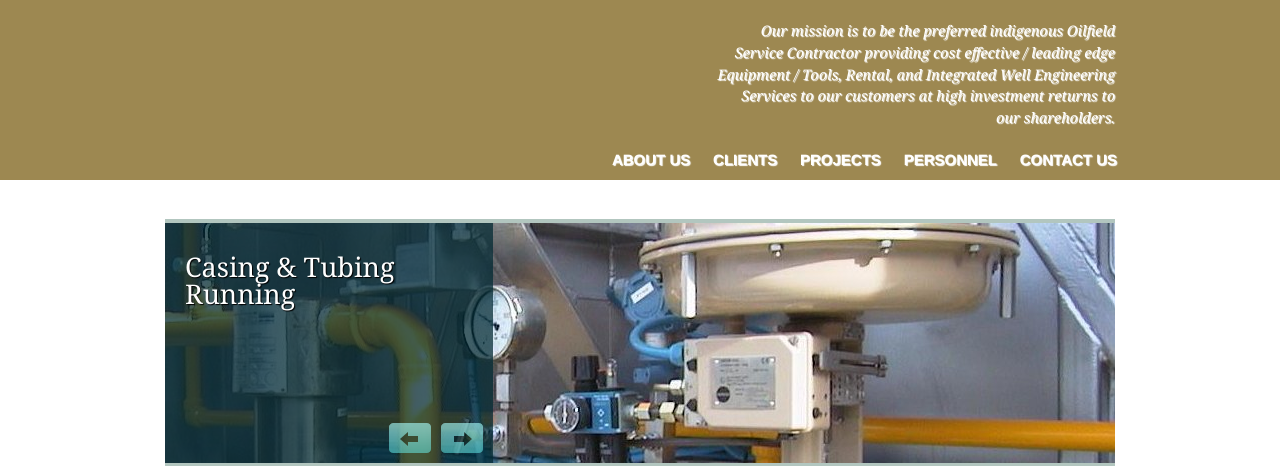
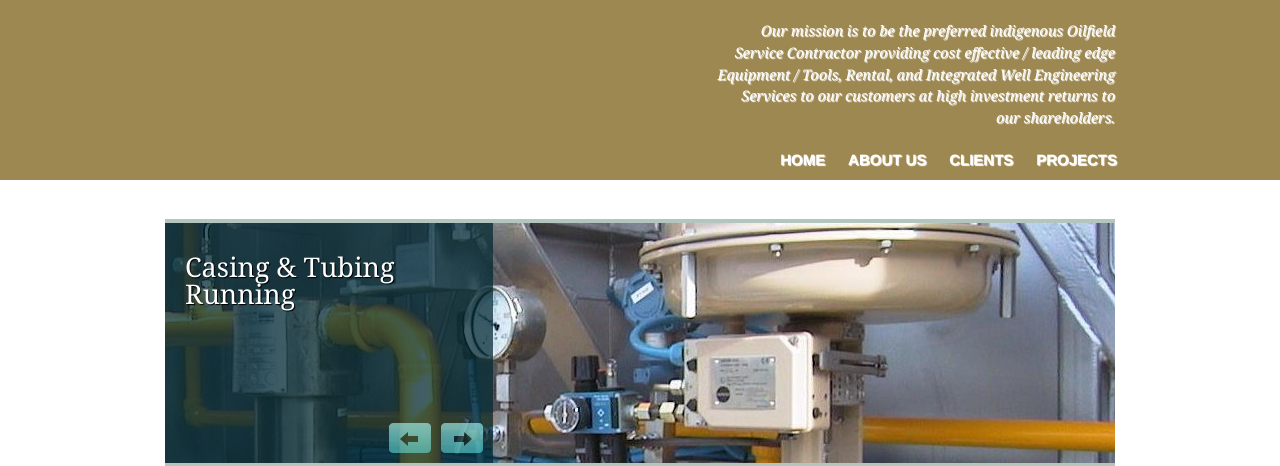
Before and after one commit to deone/tecon, a PHP site: page /index.php in a window 1280 px wide. Shown: the top 466 px of the page. Run offline with PHP 8.4, Linux system fonts and the light colour scheme.

Commit message:
New link 'home'.

```diff
--- a/header.inc.php
+++ b/header.inc.php
@@ -7,12 +7,13 @@
 		returns to our shareholders.
 	    </p>
 	    <ul>
+		<li><a href="index.php">Home</a></li>
 		<li><a href="about.php">About Us</a></li>
 		<!--<li><a href="index.php#content">Services</a></li>-->
 		<li><a href="clients.php">Clients</a></li>
 		<li><a href="projects.php">Projects</a></li>
-		<li><a href="personnel.php">Personnel</a></li>
-		<li><a href="contact.php">Contact Us</a></li>
+		<!--<li><a href="personnel.php">Personnel</a></li>
+		<li><a href="contact.php">Contact Us</a></li>-->
 	    </ul>
 	</div>
     </div>
```
